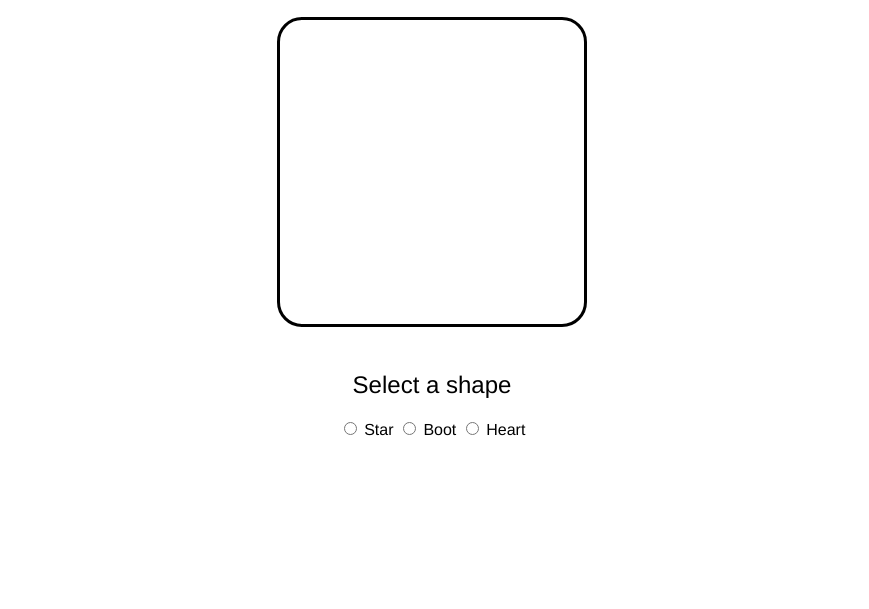
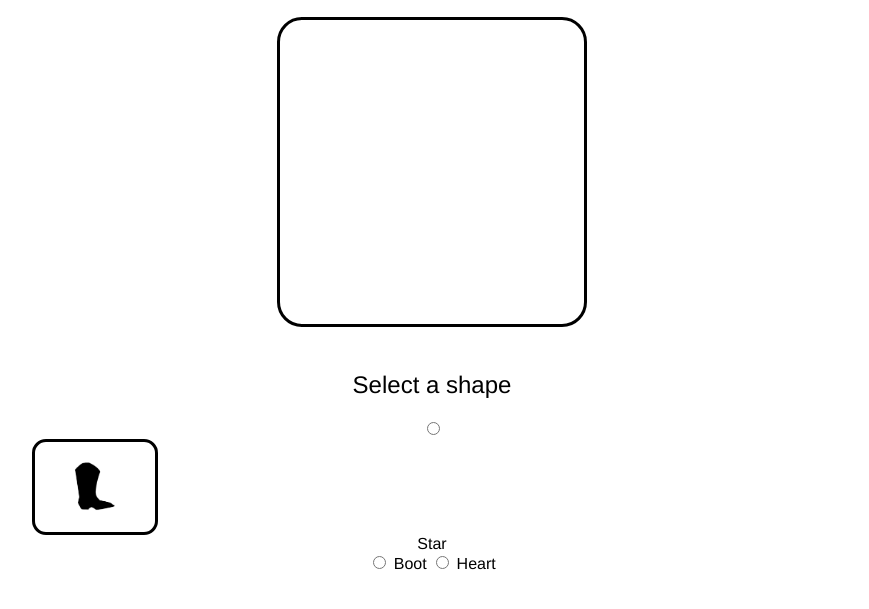
Before and after one commit to alexpapworth/emoji-shapes, a plain HTML site: page index.html in a window 1280 px wide. Shown: the part 99-708 px from the top of the page, without its empty margins (208-1077 px from the left). Drawn offline with Linux system fonts and the light colour scheme.

Commit message:
Add radio button images

```diff
--- a/index.html
+++ b/index.html
@@ -31,7 +31,12 @@
 			<div class="options-container">
 				<h2>Select a shape</h2>
 				<input type="radio" name="shape" id="star-shape" value="star">
-				<label for="star-shape">Star</label>
+				<label for="star-shape">
+					<div class="radio-button">
+						<img src="images/boot.png" class="radio-image">
+					</div>
+					<div class="radio-text">Star</div>
+				</label>
 				<input type="radio" name="shape" id="boot-shape" value="boot">
 				<label for="boot-shape">Boot</label>
 				<input type="radio" name="shape" id="heart-shape" value="heart">
--- a/style.css
+++ b/style.css
@@ -52,3 +52,16 @@ h2 {
 	font-size: 19px;
 	line-height: 24px;
 }
+
+.radio-button {
+	border: 3px solid #000;
+	    width: 120px;
+    height: 90px;
+    border-radius: 14px;
+}
+
+.radio-image {
+	    width: 50px;
+    margin: 19px auto;
+    vertical-align: unset;
+}
```
Also changed, not shown: images/boot.png (added), images/heart.png (added), images/star.png (added), 1 other file.
